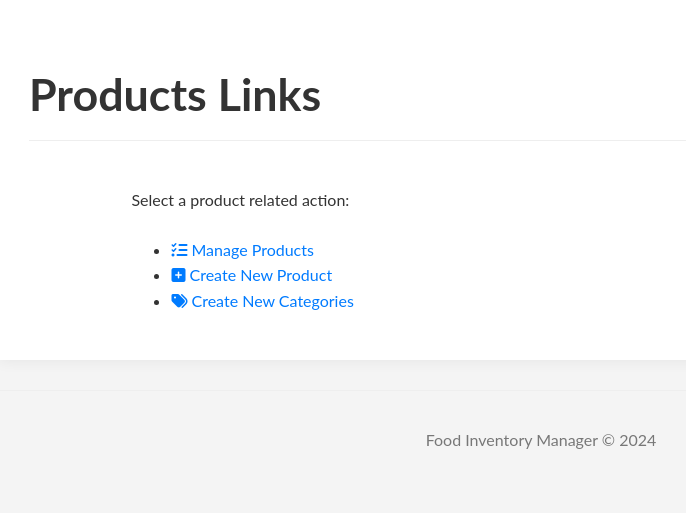
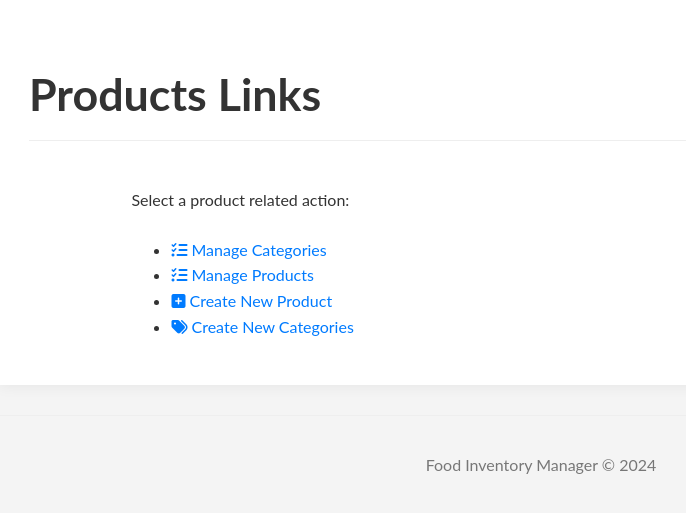
Before and after one commit to Mikeymac75/PIM, a Flask app: page /products-links/ in a window 1280 px wide. Shown: the part 132-645 px from the top of the page, without its empty margins (99-785 px from the left). Run offline with Flask 3, Linux system fonts and the light colour scheme; some libraries are stand-ins or nearby versions.

Commit message:
Fix: Update category links in navigation and product links page
- I added a 'Manage Categories' link to the 'Products' dropdown in the main navigation header (`base.html`).
- I corrected the 'Create New Categories' link in the 'Products' dropdown to point to the 'Manage Categories' page instead of 'Manage Products'.
- I updated the `request.endpoint` check in `base.html` to correctly highlight the 'Products' tab when you are viewing 'Manage Categories'.
- I made corresponding changes to `products_links.html` to ensure consistency:
    - Added 'Manage Categories' link.
    - Corrected 'Create New Categories' link.

These changes improve navigation to category management features as you requested.

```diff
--- a/templates/base.html
+++ b/templates/base.html
@@ -41,12 +41,13 @@
                     </li>
 
                     <!-- Products Dropdown -->
-                    <li class="dropdown {% if request.endpoint in ['list_products_view', 'create_product_view', 'products_links_view'] %}current{% endif %}">
+                    <li class="dropdown {% if request.endpoint in ['list_products_view', 'create_product_view', 'products_links_view', 'manage_categories_view'] %}current{% endif %}">
                         <a href="{{ url_for('products_links_view') }}" class="dropbtn"><i class="fas fa-shopping-basket"></i> Products <i class="fas fa-caret-down"></i></a>
                         <div class="dropdown-content">
+                            <a href="{{ url_for('manage_categories_view') }}"><i class="fas fa-tasks"></i> Manage Categories</a>
                             <a href="{{ url_for('list_products_view') }}"><i class="fas fa-tasks"></i> Manage Products</a>
                             <a href="{{ url_for('create_product_view') }}"><i class="fas fa-plus-square"></i> Create New Product</a>
-                            <a href="{{ url_for('list_products_view') }}"><i class="fas fa-tags"></i> Create New Categories</a> {# Pointing to list_products_view for now #}
+                            <a href="{{ url_for('manage_categories_view') }}"><i class="fas fa-tags"></i> Create New Categories</a>
                         </div>
                     </li>
 
--- a/templates/products_links.html
+++ b/templates/products_links.html
@@ -9,10 +9,10 @@
 <div class="container">
     <p>Select a product related action:</p>
     <ul>
+        <li><a href="{{ url_for('manage_categories_view') }}"><i class="fas fa-tasks"></i> Manage Categories</a></li>
         <li><a href="{{ url_for('list_products_view') }}"><i class="fas fa-tasks"></i> Manage Products</a></li>
         <li><a href="{{ url_for('create_product_view') }}"><i class="fas fa-plus-square"></i> Create New Product</a></li>
-        <li><a href="{{ url_for('list_products_view') }}"><i class="fas fa-tags"></i> Create New Categories</a></li>
-        {# Note: 'Create New Categories' currently points to list_products_view as per original base.html. Keep as is unless instructed otherwise. #}
+        <li><a href="{{ url_for('manage_categories_view') }}"><i class="fas fa-tags"></i> Create New Categories</a></li>
     </ul>
 </div>
 {% endblock %}
```
